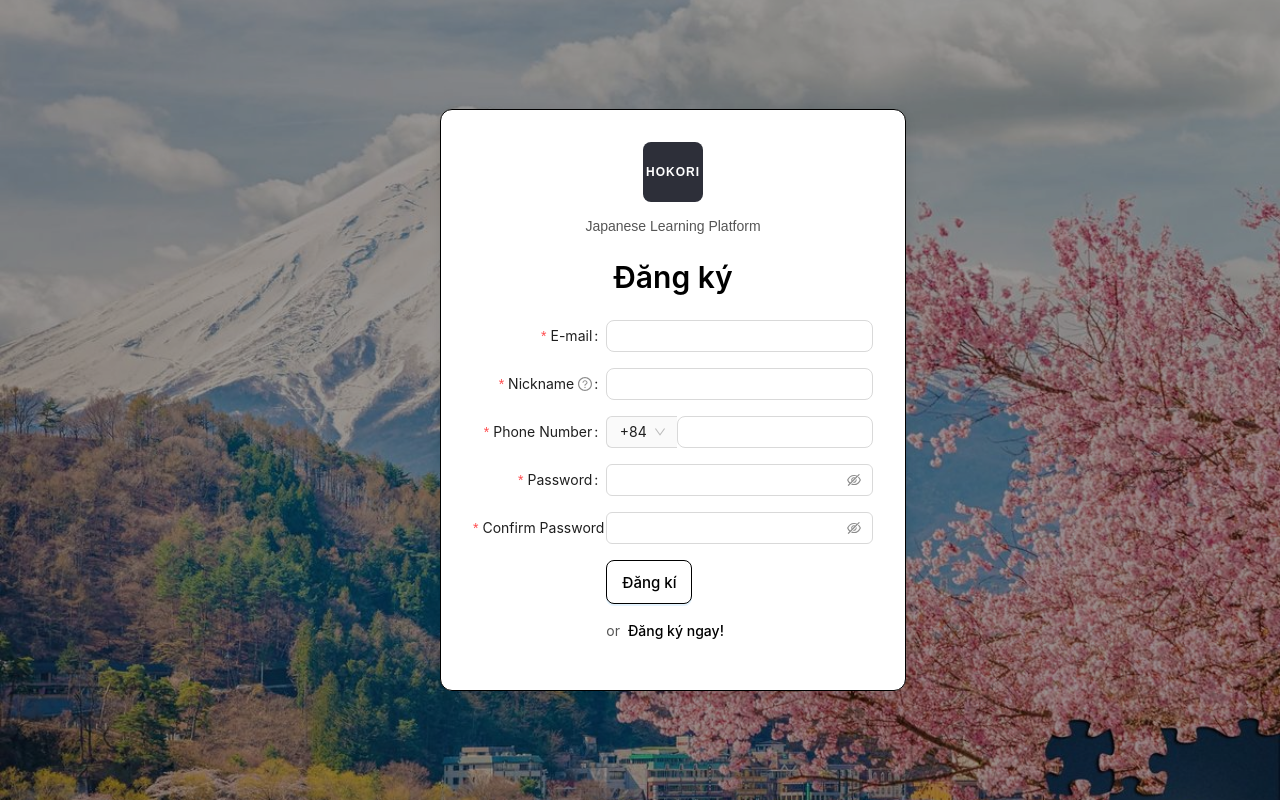
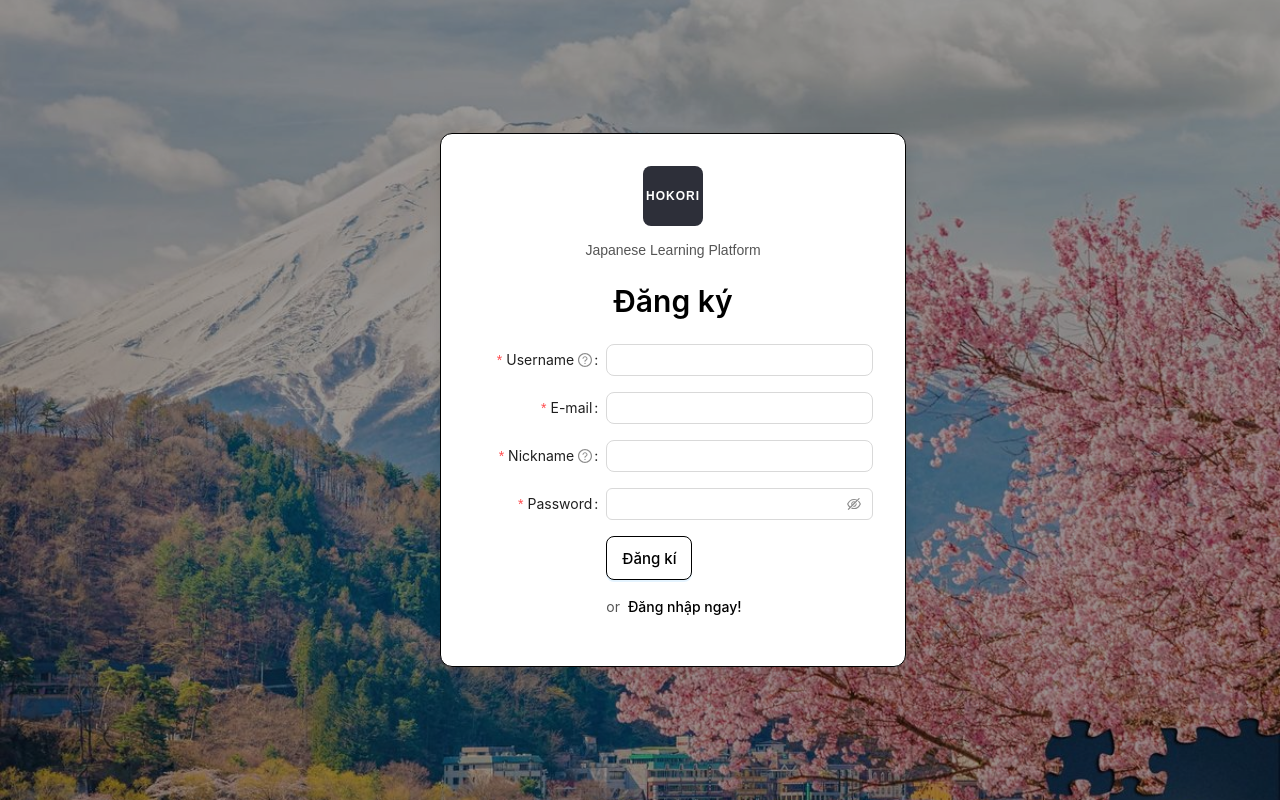
Before and after one commit to danh0999/Hokori-Learning, a React (Vite) app in the folder Hokori-Learning/: page /register in a window 1280 px wide. Built offline with nearby package versions, Linux system fonts and the light colour scheme.

Commit message:
test-api

```diff
--- a/Hokori-Learning/package.json
+++ b/Hokori-Learning/package.json
@@ -13,6 +13,7 @@
     "@reduxjs/toolkit": "^2.9.0",
     "@vercel/speed-insights": "^1.2.0",
     "antd": "^5.27.3",
+    "axios": "^1.12.2",
     "framer-motion": "^12.23.13",
     "react": "^19.1.1",
     "react-dom": "^19.1.1",
--- a/Hokori-Learning/src/components/Authen-Form/Register-Form/RegisterForm.jsx
+++ b/Hokori-Learning/src/components/Authen-Form/Register-Form/RegisterForm.jsx
@@ -14,6 +14,9 @@ import styles from "./styles.module.scss";
 import Title from "antd/es/typography/Title";
 import { useNavigate } from "react-router-dom";
 import AuthLogo from "../Auth-Logo/AuthLogo";
+import api from "../../../configs/axios";
+import { toast } from "react-toastify";
+import { useState } from "react";
 const { Option } = Select;
 const formItemLayout = {
   labelCol: {
@@ -40,8 +43,19 @@ const tailFormItemLayout = {
 
 const RegisterForm = () => {
   const [form] = Form.useForm();
-  const onFinish = (values) => {
-    console.log("Received values of form: ", values);
+  const [loading, setLoading] = useState(false);
+  const onFinish = async (values) => {
+    setLoading(true);
+    try {
+      await api.post("auth/register", values);
+      toast.success("Đăng kí thành công!");
+      navigate("/login");
+    } catch (e) {
+      console.log("Lỗi đăng ký:", e);
+      toast.error(e.response.data.error || "Đăng ký thất bại!");
+    } finally {
+      setLoading(false);
+    }
   };
   const { loginBtn } = styles;
   const navigate = useNavigate();
@@ -69,6 +83,20 @@ const RegisterForm = () => {
         scrollToFirstError
       >
         <Form.Item
+          name="username"
+          label="Username"
+          tooltip="What do you want others to call you?"
+          rules={[
+            {
+              required: true,
+              message: "Please input your username!",
+              whitespace: true,
+            },
+          ]}
+        >
+          <Input />
+        </Form.Item>
+        <Form.Item
           name="email"
           label="E-mail"
           rules={[
@@ -86,7 +114,7 @@ const RegisterForm = () => {
         </Form.Item>
 
         <Form.Item
-          name="nickname"
+          name="displayName"
           label="Nickname"
           tooltip="What do you want others to call you?"
           rules={[
@@ -100,7 +128,7 @@ const RegisterForm = () => {
           <Input />
         </Form.Item>
 
-        <Form.Item
+        {/* <Form.Item
             name="phone"
             label="Phone Number"
             rules={[
@@ -108,7 +136,7 @@ const RegisterForm = () => {
             ]}
           >
             <Input addonBefore={prefixSelector} style={{ width: "100%" }} />
-        </Form.Item>
+          </Form.Item> */}
 
         <Form.Item
           name="password"
@@ -124,7 +152,7 @@ const RegisterForm = () => {
           <Input.Password />
         </Form.Item>
 
-        <Form.Item
+        {/* <Form.Item
           name="confirm"
           label="Confirm Password"
           dependencies={["password"]}
@@ -147,7 +175,7 @@ const RegisterForm = () => {
           ]}
         >
           <Input.Password />
-        </Form.Item>
+        </Form.Item> */}
 
         <Form.Item {...tailFormItemLayout}>
           <Button type="primary" htmlType="submit">
@@ -158,9 +186,9 @@ const RegisterForm = () => {
             <a
               href="/login"
               className={loginBtn}
-              onClick={() => navigate("/register")}
+              onClick={() => navigate("/login")}
             >
-              Đăng ký ngay!
+              Đăng nhập ngay!
             </a>
           </div>
         </Form.Item>
--- /dev/null
+++ b/Hokori-Learning/src/configs/axios.js
@@ -0,0 +1,26 @@
+import axios from "axios";
+
+const api = axios.create({
+  baseURL: "https://24ab9142659f.ngrok-free.app/api/",
+});
+
+api.interceptors.request.use(
+  function (config) {
+    // Do something before request is sent
+    const token =
+      localStorage.getItem("token") || sessionStorage.getItem("token");
+    if (
+      token &&
+      !config.url.includes("login") &&
+      !config.url.includes("register")
+    ) {
+      config.headers.Authorization = `Bearer ${token}`;
+    }
+    return config;
+  },
+  function (error) {
+    return Promise.reject(error);
+  }
+);
+
+export default api;
--- a/Hokori-Learning/src/pages/authen/login/login.jsx
+++ b/Hokori-Learning/src/pages/authen/login/login.jsx
@@ -12,8 +12,8 @@ function Login() {
         return <Navigate to="/admin" replace />;
       case "LEARNER":
         return <Navigate to="/" replace />;
-      case "CONTRIBUTOR":
-        return <Navigate to="/member" replace />;
+      case "MODERATOR":
+        return <Navigate to="/moderator" replace />;
       case "TEACHER":
         return <Navigate to="/teacher" replace />;
       default:
--- a/Hokori-Learning/src/routes/Route.jsx
+++ b/Hokori-Learning/src/routes/Route.jsx
@@ -6,11 +6,9 @@ import CourseDetail from "../pages/CourseDetail/CourseDetail";
 import React from "react";
 import Login from "../pages/authen/login/login.jsx";
 import Register from "../pages/authen/register/register.jsx";
-import { CoursePage } from "../pages/Lesson/CoursePage.jsx";
 import TeacherDashboardLayout from "../pages/Teacher/TeacherDashboardLayout.jsx";
 import Marketplace from "../pages/Marketplace/Marketplace";
 import AboutPage from "../pages/About/AboutPage";
-
 
 const routes = [
   {
@@ -39,7 +37,6 @@ const routes = [
     path: "/teacher",
     element: <TeacherDashboardLayout />,
     errorElement: <ErrorPage />,
-
   },
 ];
 
```
Also changed, not shown: 1 other file (tests, documents, lock files or other folders). Lines whose indentation alone changed are shown as unchanged.
